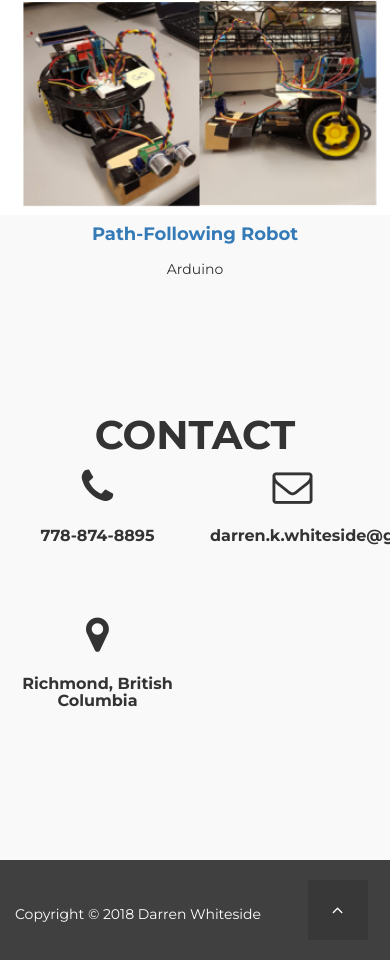
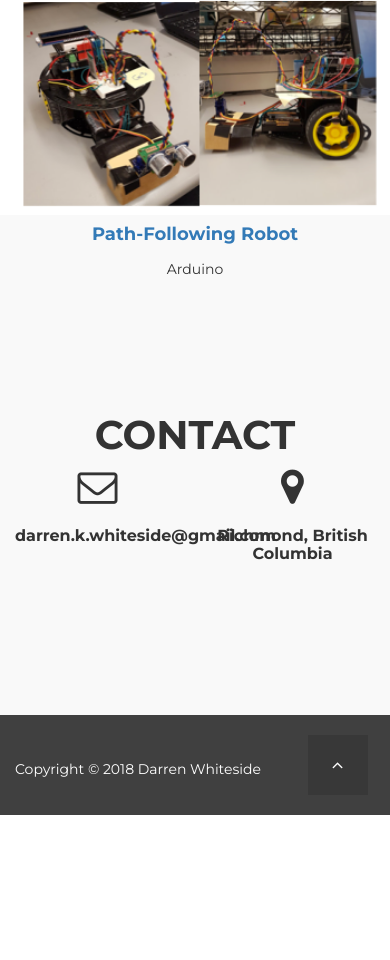
Before and after one commit to darren-whiteside/darren-whiteside.github.io, a plain HTML site: page index.html in a window 390 px wide. Shown: the part 3263-4223 px from the top of the page. After the commit the page ends 4078 px from the top, so only its background shows below. Drawn offline with Linux system fonts and the light colour scheme.

Commit message:
no phone num

```diff
--- a/index.html
+++ b/index.html
@@ -198,15 +198,11 @@ http://www.templatemo.com/tm-472-blaster
 			</div>
 		</div>
 		<div class="row">
-			<div class="contact-info-box col-md-4 col-sm-4 col-xs-6 wow fadeInUp" data-wow-delay="0.3s">
-				<i class="fa fa-phone"></i>
-					<h3>778-874-8895</h3>
-			</div>
-			<div class="contact-info-box col-md-4 col-sm-4 col-xs-6 wow fadeInUp" data-wow-delay="0.5s">
+			<div class="contact-info-box col-md-6 col-sm-6 col-xs-6 wow fadeInUp" data-wow-delay="0.5s">
 				<i class="fa fa-envelope-o"></i>
 					<h3>darren.k.whiteside@gmail.com</h3>
 			</div>
-			<div class="contact-info-box col-md-4 col-sm-4 col-xs-6 wow fadeInUp" data-wow-delay="0.7s">
+			<div class="contact-info-box col-md-6 col-sm-6 col-xs-6 wow fadeInUp" data-wow-delay="0.7s">
 				<i class="fa fa-map-marker"></i>
 					<h3>Richmond, British Columbia</h3>
 			</div>
```
